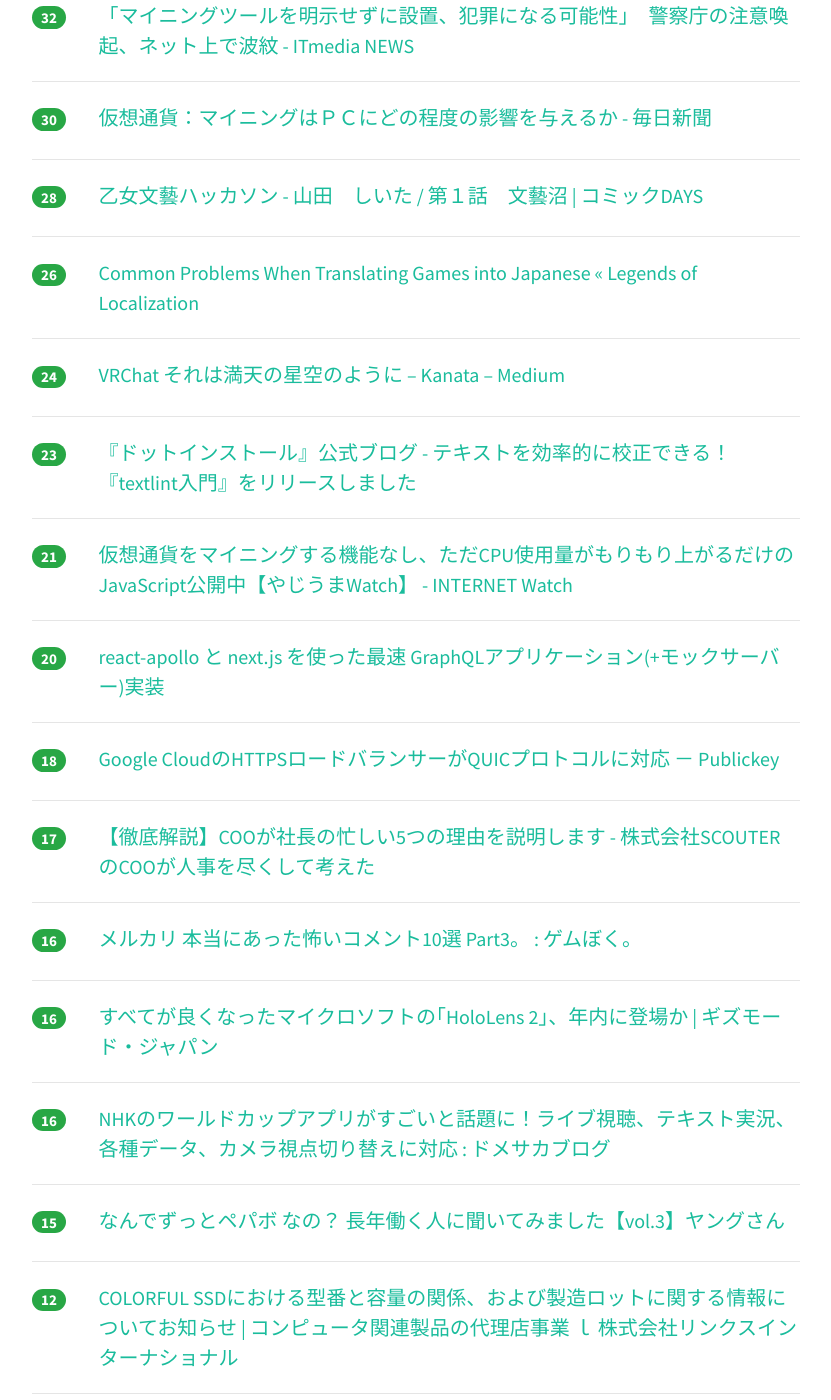
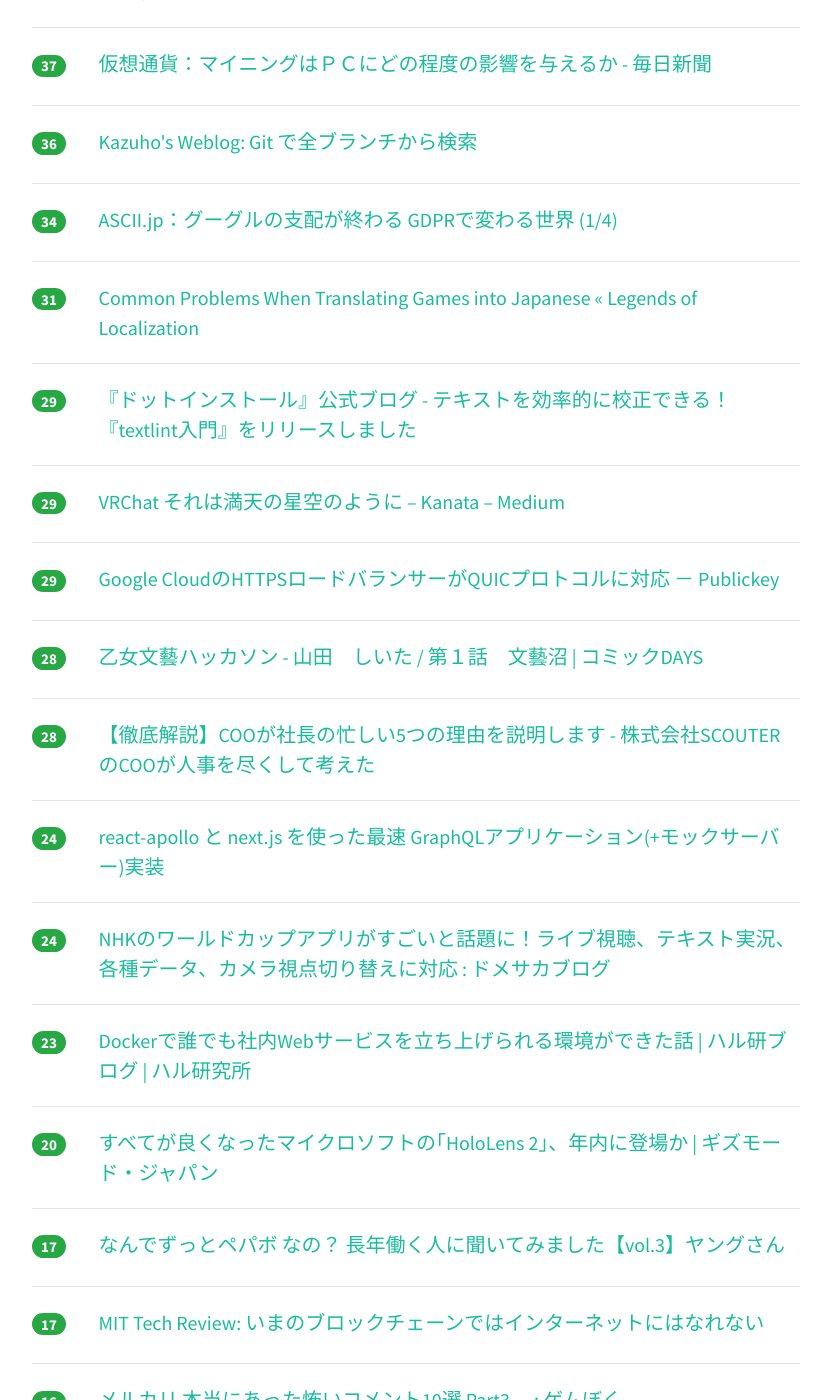
Before and after one commit to yatta47/hatena-matome-site, a Jekyll site: the page built from _posts/2018-06-15-hatena.md, in a window 1280 px wide and 1400 px high, scrolled down 909 px. Shown: the whole window, without its empty margins (224-1055 px from the left). Built offline with Jekyll 4.4.1, drawn with Linux system fonts in a browser that asks for light colours; nearby versions of some CDN libraries; some of the changed text lies outside the part shown.

Commit message:
Updated 2018-06-15

```diff
--- a/_posts/2018-06-15-hatena.md
+++ b/_posts/2018-06-15-hatena.md
@@ -1,23 +1,48 @@
 ---
 layout: post
 title:  "2018-06-15 はてぶIT"
-date:   2018-06-15 09:02:47
+date:   2018-06-15 10:03:33
 tags: [it-hotentry]
 ---
-24 件のデータあり
+27 件のデータあり
 
 <hr><div class="row">
-<div class="col-1"><span class="badge badge-pill badge-success h2">48</span></div>
+<div class="col-1"><span class="badge badge-pill badge-success h2">51</span></div>
+<div class="col-11"><a href='https://engineers.fenrir-inc.com/entry/2018/06/14/130000' target='_blank'>セキュリティ学習環境をお手軽に作ってみた - Fenrir Engineers</a></div>
+</div>
+<hr>
+<div class="row">
+<div class="col-1"><span class="badge badge-pill badge-success h2">50</span></div>
 <div class="col-11"><a href='https://dwango.github.io/articles/wwdc2018/' target='_blank'>機械学習エンジニアから見たWWDC2018 - dwango on GitHub</a></div>
 </div>
 <hr>
 <div class="row">
-<div class="col-1"><span class="badge badge-pill badge-success h2">45</span></div>
-<div class="col-11"><a href='https://engineers.fenrir-inc.com/entry/2018/06/14/130000' target='_blank'>セキュリティ学習環境をお手軽に作ってみた - Fenrir Engineers</a></div>
+<div class="col-1"><span class="badge badge-pill badge-success h2">39</span></div>
+<div class="col-11"><a href='https://employment.en-japan.com/engineerhub/entry/2018/06/12/110000' target='_blank'>［Slackbot大全］26種類の事例・ツールを一挙紹介！ botで業務を効率化しよう【2018夏】 - エンジニアHub｜若手Webエンジニアのキャリアを考える！</a></div>
 </div>
 <hr>
 <div class="row">
-<div class="col-1"><span class="badge badge-pill badge-success h2">35</span></div>
+<div class="col-1"><span class="badge badge-pill badge-success h2">38</span></div>
+<div class="col-11"><a href='https://internet.watch.impress.co.jp/docs/yajiuma/1127708.html' target='_blank'>仮想通貨をマイニングする機能なし、ただCPU使用量がもりもり上がるだけのJavaScript公開中【やじうまWatch】 - INTERNET Watch</a></div>
+</div>
+<hr>
+<div class="row">
+<div class="col-1"><span class="badge badge-pill badge-success h2">37</span></div>
+<div class="col-11"><a href='http://www.itmedia.co.jp/news/articles/1806/14/news130.html' target='_blank'>「マイニングツールを明示せずに設置、犯罪になる可能性」　警察庁の注意喚起、ネット上で波紋 - ITmedia NEWS</a></div>
+</div>
+<hr>
+<div class="row">
+<div class="col-1"><span class="badge badge-pill badge-success h2">37</span></div>
+<div class="col-11"><a href='http://www.zinseitanosiku.com/entry/2018/06/14/190000' target='_blank'>転職したわたしが、転職やフリーランスを人におすすめしない理由 - めんおうブログ</a></div>
+</div>
+<hr>
+<div class="row">
+<div class="col-1"><span class="badge badge-pill badge-success h2">37</span></div>
+<div class="col-11"><a href='https://mainichi.jp/articles/20180615/k00/00m/040/092000c' target='_blank'>仮想通貨：マイニングはＰＣにどの程度の影響を与えるか - 毎日新聞</a></div>
+</div>
+<hr>
+<div class="row">
+<div class="col-1"><span class="badge badge-pill badge-success h2">36</span></div>
 <div class="col-11"><a href='http://blog.kazuhooku.com/2018/06/git.html' target='_blank'>Kazuho's Weblog: Git で全ブランチから検索</a></div>
 </div>
 <hr>
@@ -27,23 +52,23 @@ tags: [it-hotentry]
 </div>
 <hr>
 <div class="row">
-<div class="col-1"><span class="badge badge-pill badge-success h2">34</span></div>
-<div class="col-11"><a href='https://employment.en-japan.com/engineerhub/entry/2018/06/12/110000' target='_blank'>［Slackbot大全］26種類の事例・ツールを一挙紹介！ botで業務を効率化しよう【2018夏】 - エンジニアHub｜若手Webエンジニアのキャリアを考える！</a></div>
+<div class="col-1"><span class="badge badge-pill badge-success h2">31</span></div>
+<div class="col-11"><a href='https://legendsoflocalization.com/common-problems-when-translating-games-into-japanese/' target='_blank'>Common Problems When Translating Games into Japanese « Legends of Localization</a></div>
 </div>
 <hr>
 <div class="row">
-<div class="col-1"><span class="badge badge-pill badge-success h2">33</span></div>
-<div class="col-11"><a href='http://www.zinseitanosiku.com/entry/2018/06/14/190000' target='_blank'>転職したわたしが、転職やフリーランスを人におすすめしない理由 - めんおうブログ</a></div>
+<div class="col-1"><span class="badge badge-pill badge-success h2">29</span></div>
+<div class="col-11"><a href='http://blog.dotinstall.com/post/174877310245/textlint-lessons-add' target='_blank'>『ドットインストール』公式ブログ - テキストを効率的に校正できる！『textlint入門』をリリースしました</a></div>
 </div>
 <hr>
 <div class="row">
-<div class="col-1"><span class="badge badge-pill badge-success h2">32</span></div>
-<div class="col-11"><a href='http://www.itmedia.co.jp/news/articles/1806/14/news130.html' target='_blank'>「マイニングツールを明示せずに設置、犯罪になる可能性」　警察庁の注意喚起、ネット上で波紋 - ITmedia NEWS</a></div>
+<div class="col-1"><span class="badge badge-pill badge-success h2">29</span></div>
+<div class="col-11"><a href='https://medium.com/@kanata/5a76ca6bd0d8' target='_blank'>VRChat それは満天の星空のように – Kanata – Medium</a></div>
 </div>
 <hr>
 <div class="row">
-<div class="col-1"><span class="badge badge-pill badge-success h2">30</span></div>
-<div class="col-11"><a href='https://mainichi.jp/articles/20180615/k00/00m/040/092000c' target='_blank'>仮想通貨：マイニングはＰＣにどの程度の影響を与えるか - 毎日新聞</a></div>
+<div class="col-1"><span class="badge badge-pill badge-success h2">29</span></div>
+<div class="col-11"><a href='https://www.publickey1.jp/blog/18/google_cloudhttpsquic.html' target='_blank'>Google CloudのHTTPSロードバランサーがQUICプロトコルに対応 － Publickey</a></div>
 </div>
 <hr>
 <div class="row">
@@ -52,38 +77,38 @@ tags: [it-hotentry]
 </div>
 <hr>
 <div class="row">
-<div class="col-1"><span class="badge badge-pill badge-success h2">26</span></div>
-<div class="col-11"><a href='https://legendsoflocalization.com/common-problems-when-translating-games-into-japanese/' target='_blank'>Common Problems When Translating Games into Japanese « Legends of Localization</a></div>
+<div class="col-1"><span class="badge badge-pill badge-success h2">28</span></div>
+<div class="col-11"><a href='http://reno-coo.hatenablog.jp/entry/2018/06/14/200000' target='_blank'>【徹底解説】COOが社長の忙しい5つの理由を説明します - 株式会社SCOUTERのCOOが人事を尽くして考えた</a></div>
 </div>
 <hr>
 <div class="row">
 <div class="col-1"><span class="badge badge-pill badge-success h2">24</span></div>
-<div class="col-11"><a href='https://medium.com/@kanata/5a76ca6bd0d8' target='_blank'>VRChat それは満天の星空のように – Kanata – Medium</a></div>
+<div class="col-11"><a href='https://qiita.com/mizchi/items/c078aea032cd00ba3e86' target='_blank'>react-apollo と next.js を使った最速 GraphQLアプリケーション(+モックサーバー)実装</a></div>
+</div>
+<hr>
+<div class="row">
+<div class="col-1"><span class="badge badge-pill badge-success h2">24</span></div>
+<div class="col-11"><a href='http://blog.domesoccer.jp/archives/60105146.html' target='_blank'>NHKのワールドカップアプリがすごいと話題に！ライブ視聴、テキスト実況、各種データ、カメラ視点切り替えに対応 : ドメサカブログ</a></div>
 </div>
 <hr>
 <div class="row">
 <div class="col-1"><span class="badge badge-pill badge-success h2">23</span></div>
-<div class="col-11"><a href='http://blog.dotinstall.com/post/174877310245/textlint-lessons-add' target='_blank'>『ドットインストール』公式ブログ - テキストを効率的に校正できる！『textlint入門』をリリースしました</a></div>
-</div>
-<hr>
-<div class="row">
-<div class="col-1"><span class="badge badge-pill badge-success h2">21</span></div>
-<div class="col-11"><a href='https://internet.watch.impress.co.jp/docs/yajiuma/1127708.html' target='_blank'>仮想通貨をマイニングする機能なし、ただCPU使用量がもりもり上がるだけのJavaScript公開中【やじうまWatch】 - INTERNET Watch</a></div>
+<div class="col-11"><a href='http://www.hallab.co.jp/sp/company/blog/detail/003189/' target='_blank'>Dockerで誰でも社内Webサービスを立ち上げられる環境ができた話 | ハル研ブログ | ハル研究所</a></div>
 </div>
 <hr>
 <div class="row">
 <div class="col-1"><span class="badge badge-pill badge-success h2">20</span></div>
-<div class="col-11"><a href='https://qiita.com/mizchi/items/c078aea032cd00ba3e86' target='_blank'>react-apollo と next.js を使った最速 GraphQLアプリケーション(+モックサーバー)実装</a></div>
-</div>
-<hr>
-<div class="row">
-<div class="col-1"><span class="badge badge-pill badge-success h2">18</span></div>
-<div class="col-11"><a href='https://www.publickey1.jp/blog/18/google_cloudhttpsquic.html' target='_blank'>Google CloudのHTTPSロードバランサーがQUICプロトコルに対応 － Publickey</a></div>
+<div class="col-11"><a href='https://www.gizmodo.jp/2018/06/hololens-2-this-year.html' target='_blank'>すべてが良くなったマイクロソフトの｢HoloLens 2｣、年内に登場か | ギズモード・ジャパン</a></div>
 </div>
 <hr>
 <div class="row">
 <div class="col-1"><span class="badge badge-pill badge-success h2">17</span></div>
-<div class="col-11"><a href='http://reno-coo.hatenablog.jp/entry/2018/06/14/200000' target='_blank'>【徹底解説】COOが社長の忙しい5つの理由を説明します - 株式会社SCOUTERのCOOが人事を尽くして考えた</a></div>
+<div class="col-11"><a href='https://hr.pepabo.com/interview/2018/06/14/1354' target='_blank'>なんでずっとペパボ なの？ 長年働く人に聞いてみました【vol.3】ヤングさん</a></div>
+</div>
+<hr>
+<div class="row">
+<div class="col-1"><span class="badge badge-pill badge-success h2">17</span></div>
+<div class="col-11"><a href='https://www.technologyreview.jp/s/88934/how-to-get-blockchains-to-talk-to-each-other/' target='_blank'>MIT Tech Review: いまのブロックチェーンではインターネットにはなれない</a></div>
 </div>
 <hr>
 <div class="row">
@@ -92,18 +117,8 @@ tags: [it-hotentry]
 </div>
 <hr>
 <div class="row">
-<div class="col-1"><span class="badge badge-pill badge-success h2">16</span></div>
-<div class="col-11"><a href='https://www.gizmodo.jp/2018/06/hololens-2-this-year.html' target='_blank'>すべてが良くなったマイクロソフトの｢HoloLens 2｣、年内に登場か | ギズモード・ジャパン</a></div>
-</div>
-<hr>
-<div class="row">
-<div class="col-1"><span class="badge badge-pill badge-success h2">16</span></div>
-<div class="col-11"><a href='http://blog.domesoccer.jp/archives/60105146.html' target='_blank'>NHKのワールドカップアプリがすごいと話題に！ライブ視聴、テキスト実況、各種データ、カメラ視点切り替えに対応 : ドメサカブログ</a></div>
-</div>
-<hr>
-<div class="row">
-<div class="col-1"><span class="badge badge-pill badge-success h2">15</span></div>
-<div class="col-11"><a href='https://hr.pepabo.com/interview/2018/06/14/1354' target='_blank'>なんでずっとペパボ なの？ 長年働く人に聞いてみました【vol.3】ヤングさん</a></div>
+<div class="col-1"><span class="badge badge-pill badge-success h2">13</span></div>
+<div class="col-11"><a href='http://www.itmedia.co.jp/news/articles/1806/14/news119.html' target='_blank'>「5G」標準仕様決まる　商用展開に弾み - ITmedia NEWS</a></div>
 </div>
 <hr>
 <div class="row">
@@ -112,12 +127,12 @@ tags: [it-hotentry]
 </div>
 <hr>
 <div class="row">
-<div class="col-1"><span class="badge badge-pill badge-success h2">11</span></div>
-<div class="col-11"><a href='http://www.itmedia.co.jp/news/articles/1806/14/news119.html' target='_blank'>「5G」標準仕様決まる　商用展開に弾み - ITmedia NEWS</a></div>
+<div class="col-1"><span class="badge badge-pill badge-success h2">12</span></div>
+<div class="col-11"><a href='https://dc.watch.impress.co.jp/docs/comic/clinic/1127722.html' target='_blank'>【カメラバカにつける薬 in デジカメ Watch】かえってきたカメラバカにつける薬 - デジカメ Watch</a></div>
 </div>
 <hr>
 <div class="row">
-<div class="col-1"><span class="badge badge-pill badge-success h2">5</span></div>
+<div class="col-1"><span class="badge badge-pill badge-success h2">7</span></div>
 <div class="col-11"><a href='https://yoshitaku-jp.hatenablog.com/entry/2018/06/14/210034' target='_blank'>3ヶ月続けた kakakakakku ブログメンティーを卒業しました - よしたく blog</a></div>
 </div>
 <hr>
```
